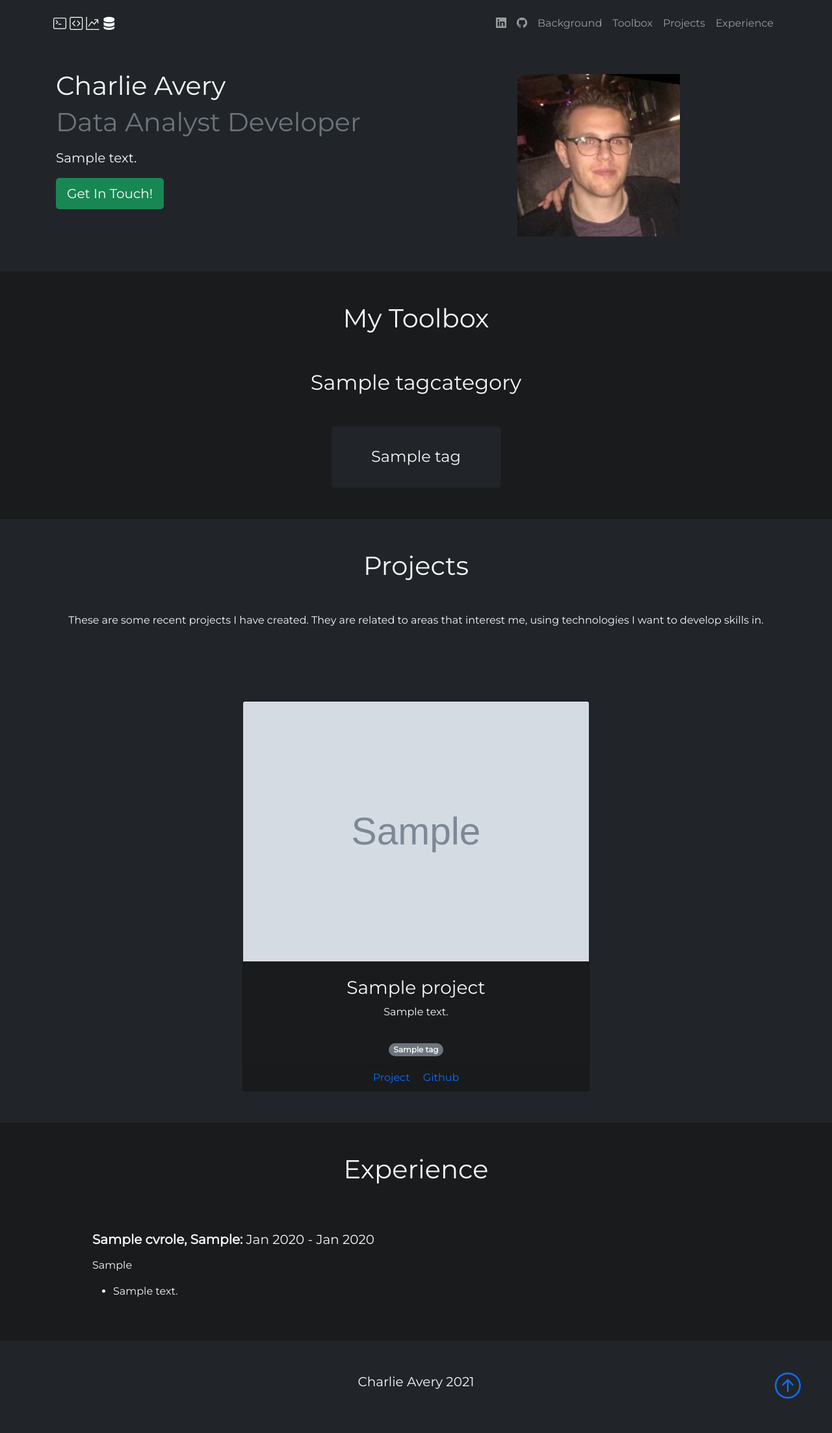
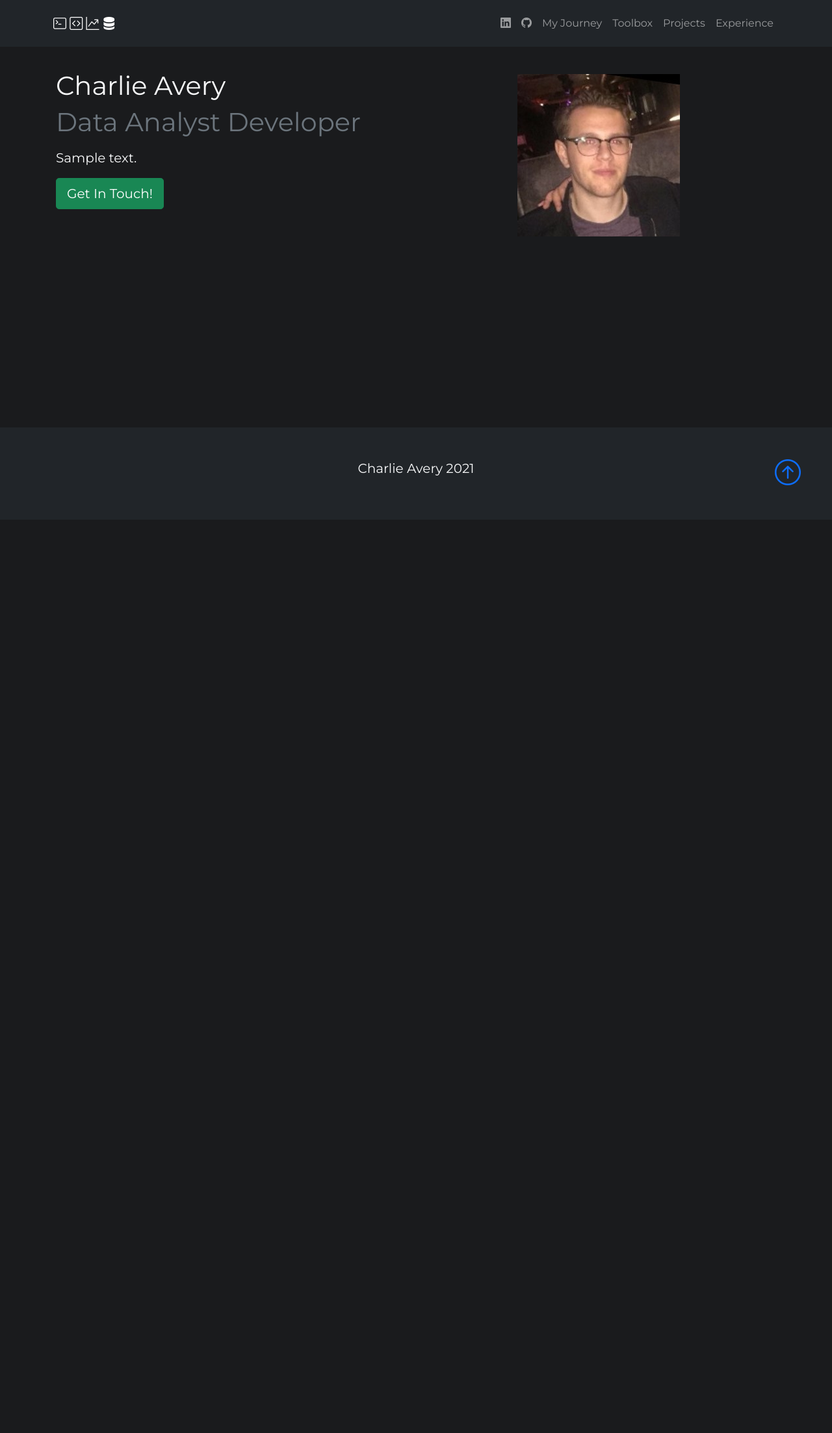
Before and after one commit to charliewhu/Dj_Portfolio, a Django app: page / in a window 1280 px wide. Shown: the whole page at 65% size. After the commit the page ends 747 px from the top, so only its background shows below. Run offline with Django 3.2, Linux system fonts and the light colour scheme; tables that the repository leaves empty hold one stand-in row (values such as "Sample post"); grey boxes marked "Sample" are stand-in pictures; some libraries are stand-ins or nearby versions.

Commit message:
changed layout to separate pages

```diff
--- a/portfolio/models.py
+++ b/portfolio/models.py
@@ -85,3 +85,7 @@ class CVRole(models.Model):
 class CVRoleItem(models.Model):
     cv_role = models.ForeignKey(CVRole, on_delete=models.CASCADE, related_name='roleitems')
     content = models.TextField()
+
+
+class Journey(models.Model):
+    content = models.TextField()
--- a/portfolio/urls.py
+++ b/portfolio/urls.py
@@ -5,4 +5,8 @@ app_name = 'portfolio'
 
 urlpatterns = [
     path('', views.home, name='home'),
+    path('journey/', views.journey, name='journey'),
+    path('toolbox/', views.toolbox, name='toolbox'),
+    path('projects/', views.projects, name='projects'),
+    path('experience/', views.experience, name='experience'),
 ]
--- a/portfolio/views.py
+++ b/portfolio/views.py
@@ -1,20 +1,50 @@
 from django.shortcuts import render
 from django.views import generic
 from django.db.models import Prefetch
-from portfolio.models import CVRole, Intro, TagCategory, Project, Project_Tag
+from portfolio.models import CVRole, Intro, Journey, TagCategory, Project, Project_Tag
 
 # Create your views here.
 
 def home(request):
     intro    = Intro.objects.all().order_by('hierarchy')
+
+    context = {
+        'intro':intro,
+    }
+    return render(request, 'portfolio/main/index.html', context)
+
+
+def journey(request):
+    journey    = Journey.objects.all()
+
+    context = {
+        'journey':journey,
+    }
+    return render(request, 'portfolio/main/journey.html', context)
+
+
+def toolbox(request):
     tagcats  = TagCategory.objects.all().prefetch_related('tag').order_by('hierarchy')
+
+    context = {
+        'tagcats':tagcats,
+    }
+    return render(request, 'portfolio/main/toolbox.html', context)
+
+
+def projects(request):
     projects = Project.objects.all().prefetch_related('tags').order_by('-date_created')
+
+    context = {
+        'projects':projects,
+    }
+    return render(request, 'portfolio/main/projects.html', context)
+
+
+def experience(request):
     cvrole   = CVRole.objects.all().prefetch_related('roleitems').order_by('-start_date')
 
     context = {
-        'tagcats':tagcats,
-        'projects':projects,
-        'intro':intro,
         'cvrole':cvrole,
     }
-    return render(request, 'portfolio/main/index.html', context)
+    return render(request, 'portfolio/main/experience.html', context)
--- a/static/style.css
+++ b/static/style.css
@@ -52,6 +52,6 @@
   text-decoration: underline;
 }
 
-.nav-bar-brand a:hover {
-  text-decoration: none;
+main {
+  flex:1;
 }
--- a/templates/portfolio/base.html
+++ b/templates/portfolio/base.html
@@ -22,11 +22,23 @@
 
   <title>Charlie Avery</title>
 </head>
-<body>
+
+<body class="bg-gray-8 d-flex flex-column min-vh-100">
 
 {% include 'portfolio/navbar.html' %}
 
+<main class="min-vh-90">
 {% block content %}{% endblock content %}
+</main>
+
+
+<!--Footer-->
+<footer class="mt-auto p-5 bg-dark text-light text-center position-relative">
+  <p class="lead">Charlie Avery 2021</p>
+  <a href="#" class="position-absolute bottom-0 end-0 p-5">
+    <i class="bi bi-arrow-up-circle h1"></i>
+  </a>
+</footer>
 
 
 <script
--- a/templates/portfolio/main/cv.html
+++ b/templates/portfolio/main/experience.html
@@ -1,3 +1,8 @@
+{% extends 'portfolio/base.html' %}
+{% load static %}
+{% block content %}
+
+
 <section class="bg-gray-8 text-light p-5" id="experience">
 	<div class="container">
 		<h1 class="mb-5 text-center">Experience</h1>
@@ -25,3 +30,6 @@
 		{% endfor %}
 	</div>
 </section>
+
+
+{% endblock content %}
--- a/templates/portfolio/main/index.html
+++ b/templates/portfolio/main/index.html
@@ -3,7 +3,7 @@
 {% block content %}
 
 <!-- Intro Section -->
-<section class="bg-dark text-light p-5 text-center text-md-start" id="background">
+<section class="bg-gray-8 text-light p-5 text-center text-md-start" id="background">
   <div class="container">
     <div class="d-md-flex align-items-center justify-content-between">
       <div class="col mb-5 mx-1">
@@ -25,39 +25,11 @@
   </div>
 </section>
 
-<!-- Toolbox -->
-<section class="bg-gray-8 text-light p-5" id="toolbox">
-  <div class="container text-center">
-    <div class="h1">My Toolbox</div>
-  </div>
-</section>
 
-{% include 'portfolio/main/tools_div.html' %}
 
-<!-- Projects -->
-<section class="bg-dark text-light p-5" id="projects">
-  <div class="container text-center">
-    <div class="h1 mb-5">Projects</div>
-    <p>
-      These are some recent projects I have created. They are related to areas that interest me, using technologies I want to develop skills in.
-    </p>
-  </div>
-</section>
 
-{% include 'portfolio/main/projects_div.html' %}
 
-<!--Experience-->
-{% include 'portfolio/main/cv.html' %}
 
-<!--Footer-->
-<footer class="p-5 bg-dark text-light text-center position-relative">
-  <div class="container">
-    <p class="lead">Charlie Avery 2021</p>
-    <a href="#" class="position-absolute bottom-0 end-0 p-5">
-      <i class="bi bi-arrow-up-circle h1"></i>
-    </a>
-  </div>
-</footer>
 
 <!-- Contact Modal -->
 {% include 'portfolio/main/contact_modal.html' %}
--- a/templates/portfolio/main/projects_div.html
+++ b/templates/portfolio/main/projects.html
@@ -1,9 +1,24 @@
-<section class="bg-dark p-5">
+{% extends 'portfolio/base.html' %}
+{% load static %}
+{% block content %}
+
+
+<section class="bg-gray-8 text-light p-5" id="projects">
+  <div class="container text-center">
+    <div class="h1 mb-5">Projects</div>
+    <p>
+      These are some recent projects I have created. They are related to areas that interest me, using technologies I want to develop skills in.
+    </p>
+  </div>
+</section>
+
+
+<section class="bg-gray-8 p-5">
   <div class="container">
     <div class="row justify-content-center g-5">
       {% for p in projects %}
       <div class="col-12 col-lg-6">
-        <div class="card bg-gray-8 text-light text-center h-100">
+        <div class="card bg-dark text-light text-center h-100">
           {% if p.image %}
             <a href="{{p.url}}"><img src="{{ p.image.url }}" class="card-img-top" width="400"
               height="400" ></a>
@@ -32,3 +47,6 @@
     </div>
   </div>
 </section>
+
+
+{% endblock content %}
--- a/templates/portfolio/main/tools_div.html
+++ b/templates/portfolio/main/toolbox.html
@@ -1,3 +1,14 @@
+{% extends 'portfolio/base.html' %}
+{% load static %}
+{% block content %}
+
+<!-- Toolbox -->
+<section class="bg-gray-8 text-light p-5" id="toolbox">
+  <div class="container text-center">
+    <div class="h1">My Toolbox</div>
+  </div>
+</section>
+
 
 {% for tagcat in tagcats %}
   <section class="bg-gray-8 pb-5 text-center" id=''>
@@ -20,3 +31,6 @@
     </div>
   </section>
 {% endfor %}
+
+
+{% endblock content %}
--- a/templates/portfolio/navbar.html
+++ b/templates/portfolio/navbar.html
@@ -2,7 +2,7 @@
 
 <nav class="navbar navbar-expand-lg fixed-top bg-dark navbar-dark py-3">
   <div class="container">
-    <a href="#" class="navbar-brand text-decoration-none">
+    <a href="{% url 'portfolio:home' %}" class="navbar-brand text-decoration-none">
       <i class="bi bi-terminal"></i>
       <i class="bi bi-code-square"></i>
       <i class="bi bi-graph-up"></i>
@@ -26,16 +26,16 @@
           </a>
         </li>
         <li class="nav-item">
-          <a href="#background" class="nav-link">Background</a>
+          <a href="{% url 'portfolio:journey' %}" class="nav-link">My Journey</a>
         </li>
         <li class="nav-item">
-          <a href="#toolbox" class="nav-link">Toolbox</a>
+          <a href="{% url 'portfolio:toolbox' %}" class="nav-link">Toolbox</a>
         </li>
         <li class="nav-item">
-          <a href="#projects" class="nav-link">Projects</a>
+          <a href="{% url 'portfolio:projects' %}" class="nav-link">Projects</a>
         </li>
         <li class="nav-item">
-          <a href="#experience" class="nav-link">Experience</a>
+          <a href="{% url 'portfolio:experience' %}" class="nav-link">Experience</a>
         </li>
 
       </ul>
```
Also changed, not shown: templates/portfolio/main/journey.html (added, +16 -0 lines), portfolio/migrations/0023_journey.py (added), 1 other file.
